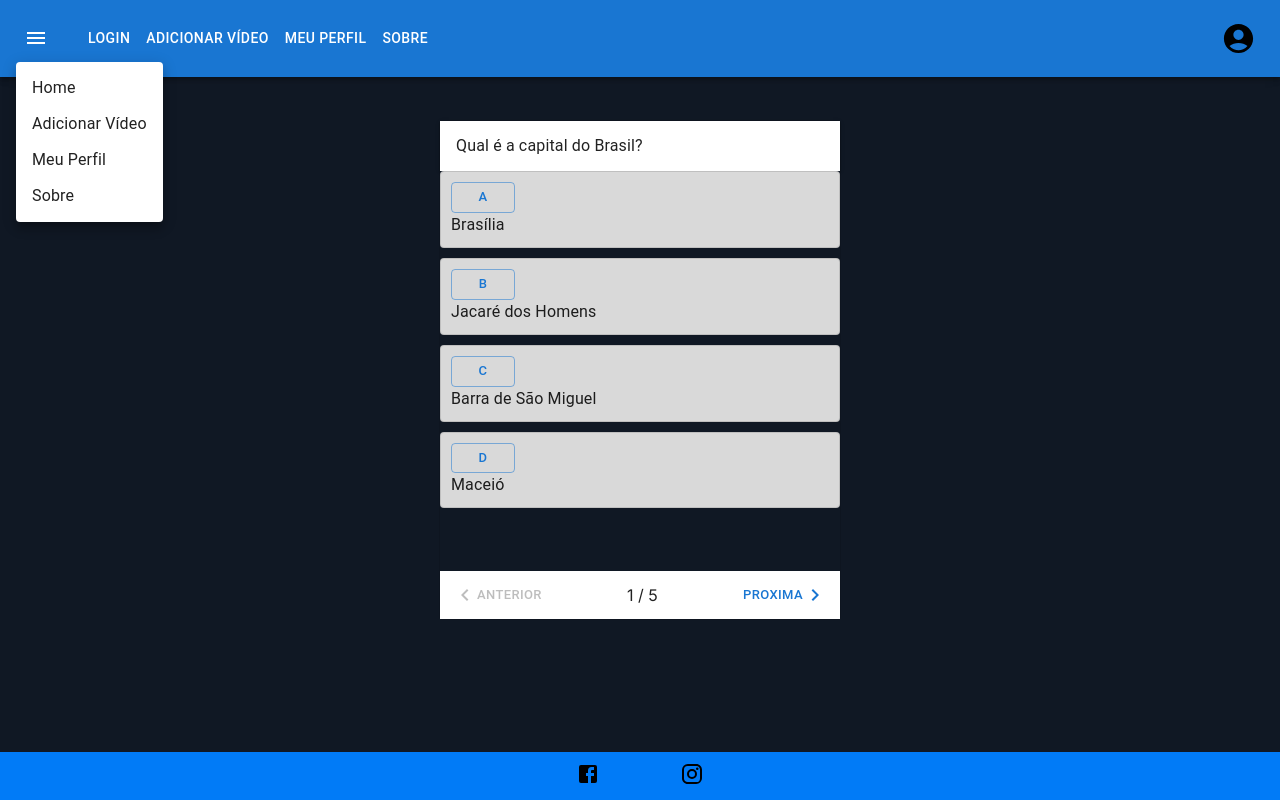
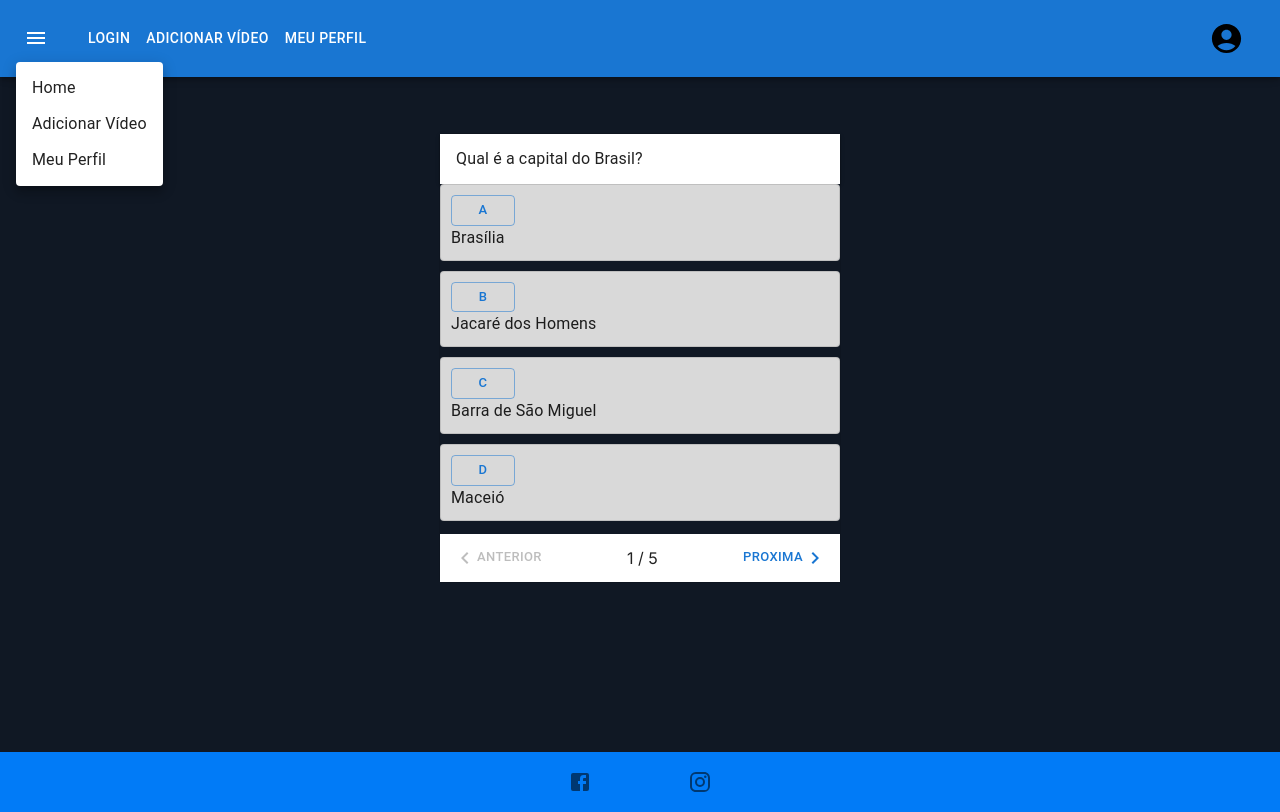
Before and after one commit to AulaOnline/AulaOnline, a React (Create React App) app: page /questionario in a window 1280 px wide. Both pictures are taken after a click on the button 36 px from the left and 38 px from the top of the page. Built offline with nearby package versions, Linux system fonts and the light colour scheme.

Commit message:
funcionalidade de botões e estilização

```diff
--- a/src/Layout/components/Footer.js
+++ b/src/Layout/components/Footer.js
@@ -1,15 +1,33 @@
-import { Grid } from "@mui/material";
+import { Grid, Icon, IconButton } from "@mui/material";
 import FacebookIcon from '@mui/icons-material/Facebook';
 import InstagramIcon from '@mui/icons-material/Instagram';
 
 function Footer({cor}) {
+
+  const handleFacebookClick = () => {
+    window.open('https://www.facebook.com', '_blank'); // Open Facebook in a new tab
+  };
+
+  const handleInstagramClick = () => {
+    window.open('https://www.instagram.com', '_blank'); // Open Instagram in a new tab
+  };
+
+
+
   return (
+
     <Grid container sx={{ justifyContent: 'center', bgcolor:cor, padding: '10px' }}>
       <Grid item sx={{ marginX: '40px' }}>
-        <FacebookIcon/>
+        <IconButton onClick={handleFacebookClick} >
+        <FacebookIcon />
+        </IconButton>
       </Grid>
+
       <Grid item sx={{ marginX: '40px' }}>
-        <InstagramIcon />
+        <IconButton onClick={handleInstagramClick} >
+
+        <InstagramIcon  />
+        </IconButton>
       </Grid>
     </Grid>
   );
--- a/src/Layout/components/NavBarWidgets.js
+++ b/src/Layout/components/NavBarWidgets.js
@@ -3,7 +3,6 @@ import {
   AppBar,
   IconButton,
   Toolbar,
-  Typography,
   Drawer,
   List,
   ListItem,
@@ -12,21 +11,34 @@ import {
   ListItemText,
   useMediaQuery,
   Divider,
+  Menu,
+  MenuItem,
+  Typography
 } from '@mui/material';
 import MenuIcon from '@mui/icons-material/Menu';
 import AccountCircleIcon from '@mui/icons-material/AccountCircle';
 import HistoryIcon from '@mui/icons-material/History';
-import NoteAddIcon from '@mui/icons-material/NoteAdd';
+import AddCircleOutlineIcon from '@mui/icons-material/AddCircleOutline';
+import HomeIcon from '@mui/icons-material/Home';
 import PlaylistAddCheckIcon from '@mui/icons-material/PlaylistAddCheck';
 import { Link, useNavigate } from 'react-router-dom';
 
 const NavbarWidgets = ({ name, cor }) => {
   const [drawerOpen, setDrawerOpen] = useState(false);
+  const [accountMenuAnchorEl, setAccountMenuAnchorEl] = useState(null);
   const navigate = useNavigate();
 
   const navigateTo = (rota) => {
     navigate(`${rota}`);
     setDrawerOpen(false);
+  };
+
+  const handleAccountMenuClick = (event) => {
+    setAccountMenuAnchorEl(event.currentTarget);
+  };
+
+  const handleAccountMenuClose = () => {
+    setAccountMenuAnchorEl(null);
   };
 
   const isSmallScreen = useMediaQuery('(max-width: 420px)');
@@ -49,41 +61,56 @@ const NavbarWidgets = ({ name, cor }) => {
           </Typography>
           {!isSmallScreen && (
             <div style={{ marginLeft: 'auto' }}>
-              {/* Your existing button group */}
+
             </div>
           )}
-          <AccountCircleIcon fontSize="large" style={{ marginLeft: 'auto', color: 'black' }} />
+          <IconButton
+            size="large"
+            style={{ marginLeft: 'auto', color: 'black' }}
+            onClick={handleAccountMenuClick}
+          >
+            <AccountCircleIcon fontSize='large'/>
+          </IconButton>
+
+          <Menu
+            anchorEl={accountMenuAnchorEl}
+            id="account-menu-widgets"
+            open={Boolean(accountMenuAnchorEl)}
+            onClose={handleAccountMenuClose}
+          >
+            <MenuItem onClick={() => navigateTo('/')}>Login</MenuItem>
+            <MenuItem onClick={() => navigateTo('/MeuPerfil')}>Meu Perfil</MenuItem>
+          </Menu>
         </Toolbar>
       </AppBar>
 
       <Drawer anchor="left" open={drawerOpen} onClose={() => setDrawerOpen(false)}>
         <List>
           <ListItem component={Link} to="/" onClick={() => navigateTo('/')} button key="Home">
+            <ListItemIcon>
+              <HomeIcon />
+            </ListItemIcon>
             <ListItemText primary="Home" />
           </ListItem>
           <ListItem component={Link} to="/Input" onClick={() => navigateTo('/Chatbot')} button key="Chatbot">
+            <ListItemIcon>
+              <AddCircleOutlineIcon />
+            </ListItemIcon>
             <ListItemText primary="Adicionar vídeo" />
           </ListItem>
           <ListItem component={Link} to="/MeuPerfil" onClick={() => navigateTo('/MeuPerfil')} button key="Meu Perfil">
+            <ListItemIcon>
+              <AccountCircleIcon />
+            </ListItemIcon>
             <ListItemText primary="Meu Perfil" />
           </ListItem>
-          <ListItem component={Link} to="/Sobre" onClick={() => navigateTo('/Sobre')} button key="Sobre">
-            <ListItemText primary="Sobre" />
-          </ListItem>
-          <Divider/>
-
+          <Divider />
           <ListItem button key="Meu Histórico" onClick={() => navigateTo('/historico')}>
             <ListItemIcon>
               <HistoryIcon />
             </ListItemIcon>
             <ListItemText primary="Meu Histórico" />
           </ListItem>
-         {/* <ListItem button key="Minhas Anotações" onClick={() => navigateTo('/anotacoes')}>
-            <ListItemIcon>
-              <NoteAddIcon />
-            </ListItemIcon>
-            <ListItemText primary="Minhas Anotações" />
-          </ListItem>*/}
           <ListItem button key="Questionários Finalizados" onClick={() => navigateTo('/questionario')}>
             <ListItemIcon>
               <PlaylistAddCheckIcon />
--- a/src/Layout/components/Navbar.js
+++ b/src/Layout/components/Navbar.js
@@ -1,59 +1,66 @@
 import React from 'react';
-import { AppBar, IconButton, Toolbar, Typography, Menu, MenuItem, Button, ButtonGroup, useMediaQuery } from '@mui/material';
+import {
+  AppBar,
+  IconButton,
+  Menu,
+  MenuItem,
+  Typography,
+  ButtonGroup,
+  Button,
+  useMediaQuery,
+  Toolbar
+} from '@mui/material';
 import MenuIcon from '@mui/icons-material/Menu';
-import { Link, useNavigate } from 'react-router-dom';
 import AccountCircleIcon from '@mui/icons-material/AccountCircle';
+import { useNavigate } from 'react-router-dom';
 
 const Navbar = ({ name, cor }) => {
-  const [anchorEl, setAnchorEl] = React.useState(null);
+  const [menuAnchorEl, setMenuAnchorEl] = React.useState(null);
+  const [accountMenuAnchorEl, setAccountMenuAnchorEl] = React.useState(null);
 
-  const handleClick = (event) => {
-    setAnchorEl(event.currentTarget);
+  const handleMenuClick = (event) => {
+    setMenuAnchorEl(event.currentTarget);
+  };
+
+  const handleAccountMenuClick = (event) => {
+    setAccountMenuAnchorEl(event.currentTarget);
   };
 
   const handleClose = () => {
-    setAnchorEl(null);
+    setMenuAnchorEl(null);
+    setAccountMenuAnchorEl(null);
   };
 
-  const navigate = useNavigate()
+  const navigate = useNavigate();
 
   const navigateTo = (rota) => {
-    navigate(`${rota}`)
-  }
-
+    navigate(`${rota}`);
+    handleClose();
+  };
 
   const isSmallScreen = useMediaQuery('(max-width: 420px)');
 
   return (
     <AppBar position="sticky">
-      <Toolbar sx={{ paddingRight: '5px', bgcolor:cor}}>
+      <Toolbar sx={{ paddingRight: '5px', bgcolor: cor }}>
         <IconButton
           size="large"
           edge="start"
           color="inherit"
           aria-label="menu"
-          onClick={handleClick}
+          onClick={handleMenuClick}
         >
           <MenuIcon />
         </IconButton>
         <Menu
           id="menu"
-          anchorEl={anchorEl}
-          open={Boolean(anchorEl)}
+          anchorEl={menuAnchorEl}
+          open={Boolean(menuAnchorEl)}
           onClose={handleClose}
         >
-          <MenuItem component={Link} to="/" onClick={handleClose}>
-            Home
-          </MenuItem>
-          <MenuItem component={Link} to="/Chatbot" onClick={handleClose}>
-            Adicionar Vídeo
-          </MenuItem>
-          <MenuItem component={Link} to="/MeuPerfil" onClick={handleClose}>
-            Meu Perfil
-          </MenuItem>
-          <MenuItem component={Link} to="/Sobre" onClick={handleClose}>
-            Sobre
-          </MenuItem>
+          <MenuItem onClick={() => navigateTo('/')}>Home</MenuItem>
+          <MenuItem onClick={() => navigateTo('/Chatbot')}>Adicionar Vídeo</MenuItem>
+          <MenuItem onClick={() => navigateTo('/MeuPerfil')}>Meu Perfil</MenuItem>
         </Menu>
         <Typography variant="h6" component="div">
           {name}
@@ -62,12 +69,26 @@ const Navbar = ({ name, cor }) => {
           <ButtonGroup variant="text" aria-label="text button group" sx={{ padding: '20px' }}>
             <Button style={{ color: 'white', borderRight: 'transparent', paddingRight: '8px' }} onClick={() => navigateTo('/')}>Login</Button>
             <Button style={{ color: 'white', borderRight: 'transparent', paddingRight: '8px' }} onClick={() => navigateTo('/input')}>Adicionar Vídeo</Button>
-            <Button style={{ color: 'white' ,  borderRight: 'transparent', paddingRight: '8px'}}onClick={() => navigateTo('/MeuPerfil')}>Meu Perfil</Button>
-            <Button style={{ color: 'white' }}>Sobre</Button>
-
+            <Button style={{ color: 'white' ,  borderRight: 'transparent', paddingRight: '8px'}} onClick={() => navigateTo('/MeuPerfil')}>Meu Perfil</Button>
           </ButtonGroup>
         )}
-        <AccountCircleIcon fontSize="large" style={{ marginLeft: 'auto', color: 'black' }} />
+        <IconButton
+          size="large"
+          style={{ marginLeft: 'auto', color: 'black' }}
+          onClick={handleAccountMenuClick}
+        >
+          <AccountCircleIcon fontSize='large' />
+        </IconButton>
+        {/* Custom Menu for AccountCircleIcon */}
+        <Menu
+          anchorEl={accountMenuAnchorEl}
+          id="account-menu"
+          open={Boolean(accountMenuAnchorEl)}
+          onClose={handleClose}
+        >
+          <MenuItem onClick={() => navigateTo('/')}>Login</MenuItem>
+          <MenuItem onClick={() => navigateTo('/MeuPerfil')}>Meu Perfil</MenuItem>
+        </Menu>
       </Toolbar>
     </AppBar>
   );
--- a/src/Pages/Questionario.js
+++ b/src/Pages/Questionario.js
@@ -107,7 +107,7 @@ export default function TextMobileStepper() {
                         >
                             <Typography>{steps[activeStep].question}</Typography>
                         </Paper>
-                        <Box sx={{ height: 400, maxWidth: 400, width: '100%', p: 2, overflowY: 'auto', bgcolor: "#101824", padding:'0px' }}>
+                        <Box sx={{ height: 350, maxWidth: 400, width: '100%', p: 2, overflowY: 'auto', bgcolor: "#101824", padding:'0px' }}>
                             <Grid container justifyContent="flex-start" alignItems="center">
                                 {steps[activeStep].options.map((option, index) => (
                                     <Grid item key={index} xs={12} md={12}>
```
